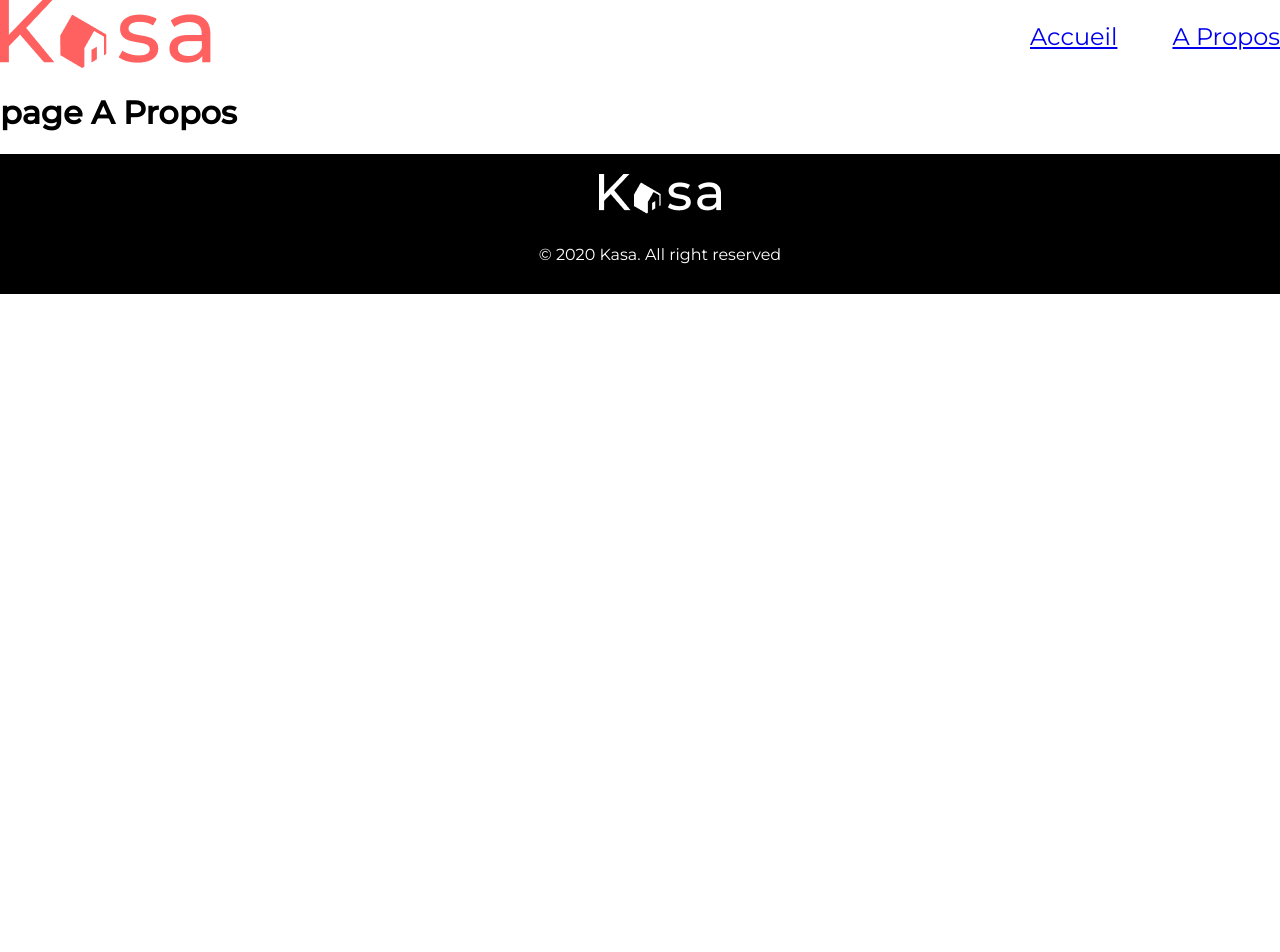
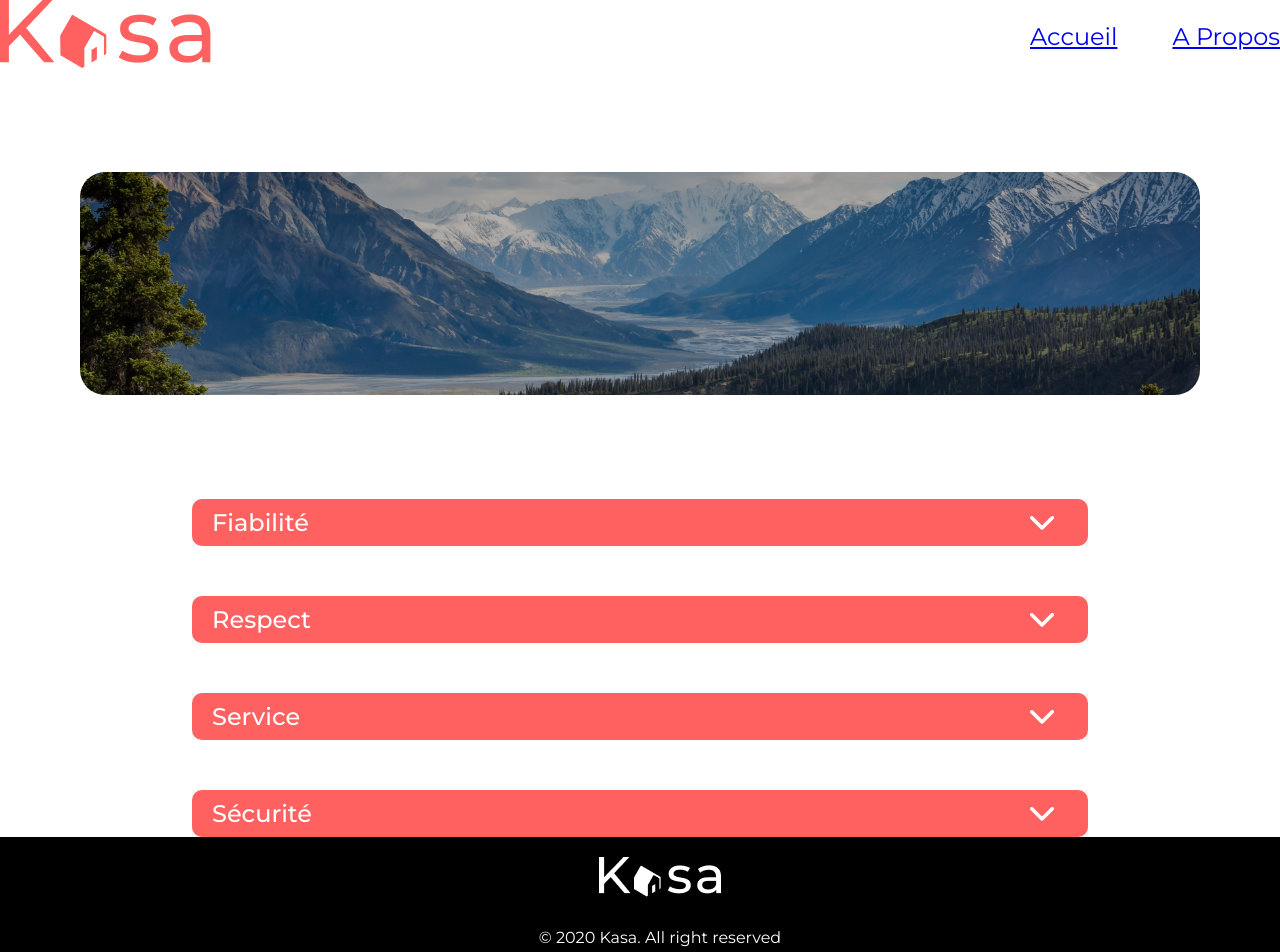
Before and after one commit to Frompath85/P11_Kasa, a React (Vite) app: page /about in a window 1280 px wide. Shown: the top 952 px of the page. Before the commit the page ends 800 px from the top, so only its background shows below. Built offline with nearby package versions, Linux system fonts and the light colour scheme.

Commit message:
add collapse

```diff
--- a/src/pages/about.jsx
+++ b/src/pages/about.jsx
@@ -1,12 +1,30 @@
 import React from "react";
 import Header from "../components/header/header";
 import Footer from "../components/footer/footer";
+import Banner from "../components/banner/banner";
+import Collapse from "../components/collapse/collapse";
 
 export default function About() {
+
+  const sourcebanner = "./src/assets/banner AboutPage.png";
+  const titrebanner ="";
+
+  const fiabilite = "Les annonces postées sur Kasa garantissent une fiabilité totale. Les photos sont conformes aux logements, et toutes les informations sont régulièrement vérifiées  par nos équipes."
+  const respect   = "La bienveillance fait partie des valeurs fondatrices de Kasa. Tout comportement discriminatoire ou de perturbation du voisinage entraînera une exclusion de notre plateforme."
+  const service   = "Nos équipes se tiennent à votre disposition pour vous fournir une expérience parfaite. N'hésitez pas à nous contacter si vous avez la moindre question."
+  const securite  = "La sécurité est la priorité de Kasa. Aussi bien pour nos hôtes que pour les voyageurs, chaque logement correspond aux critères de sécurité établis par nos services. En laissant une note aussi bien à l'hôte qu'au locataire, cela permet à nos équipes de vérifier que les standards sont bien respectés. Nous organisons également des ateliers sur la sécurité domestique pour nos hôtes."
+
+
   return (
     <>
       <Header />
-      <h1> page A Propos</h1>
+      <Banner src={sourcebanner} title ={titrebanner}/>
+      <section className="CollapseSection">
+      <Collapse title="Fiabilité" content={fiabilite} />
+      <Collapse title="Respect" content={respect} />
+      <Collapse title="Service" content={service} />
+      <Collapse title="Sécurité" content={securite} />
+      </section>
       <Footer />
     </>
   );
```
